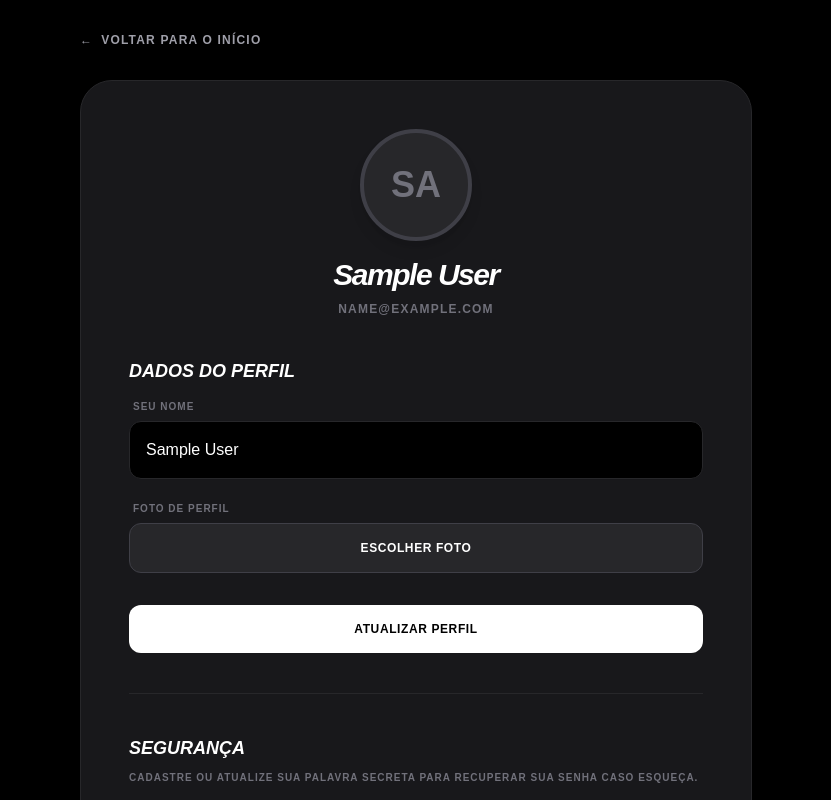
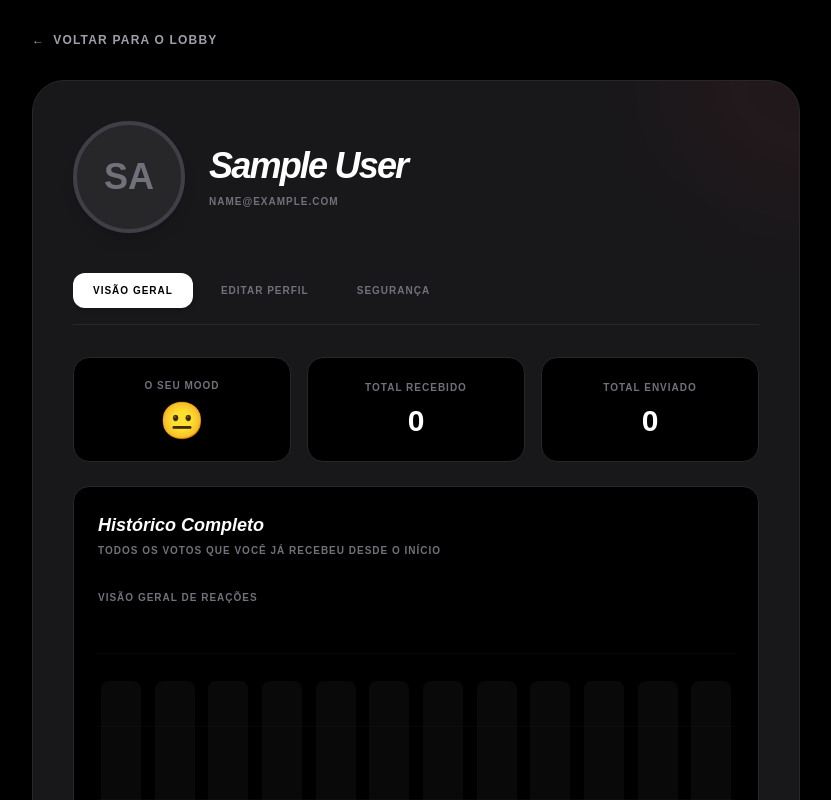
Before and after one commit to mfmwes/Querid-metro, a Next.js app: page /profile in a window 1280 px wide. Shown: the top 800 px of the page, without its empty margins (224-1055 px from the left). Built offline with nearby package versions, Linux system fonts and the light colour scheme; no server answers; the database is empty; sample sign-in values are in the browser's storage.

Commit message:
correção do problema de voto por grupo

```diff
--- a/app/api/user/[id]/route.ts
+++ b/app/api/user/[id]/route.ts
@@ -1,25 +1,37 @@
 import { NextResponse } from 'next/server';
 import { prisma } from '@/lib/prisma';
 
-export async function GET(req: Request, { params }: { params: Promise<{ id: string }> }) {
+export async function GET(
+  req: Request,
+  { params }: { params: { id: string } }
+) {
+  const { searchParams } = new URL(req.url);
+  const groupId = searchParams.get('groupId');
+  const userId = params.id;
+
   try {
-    // 1. AWAIT NO PARAMS: Esta é a nova regra do Next.js 15+ / 16+
-    const resolvedParams = await params;
-
-    // 2. Agora usamos o resolvedParams.id
     const user = await prisma.user.findUnique({
-      where: { id: resolvedParams.id },
+      where: { id: userId },
       include: {
-        votesSent: true,
-        votesReceived: true,
+        // Filtramos os votos recebidos pelo grupo (se enviado)
+        votesReceived: {
+          where: groupId ? { groupId: groupId } : {},
+          orderBy: { createdAt: 'desc' },
+        },
+        // Filtramos os votos enviados pelo grupo (se enviado)
+        votesSent: {
+          where: groupId ? { groupId: groupId } : {},
+          orderBy: { createdAt: 'desc' },
+        },
       },
     });
 
-    if (!user) return NextResponse.json({ error: 'Usuário não encontrado' }, { status: 404 });
+    if (!user) {
+      return NextResponse.json({ error: 'Usuário não encontrado' }, { status: 404 });
+    }
 
     return NextResponse.json(user);
   } catch (error) {
-    console.error("Erro na API do usuário:", error);
-    return NextResponse.json({ error: 'Erro ao buscar usuário' }, { status: 500 });
+    return NextResponse.json({ error: 'Erro ao buscar dados do usuário' }, { status: 500 });
   }
 }
--- a/app/api/votes/summary/route.ts
+++ b/app/api/votes/summary/route.ts
@@ -4,6 +4,7 @@ import { prisma } from '@/lib/prisma';
 export async function GET(req: Request) {
   const { searchParams } = new URL(req.url);
   const userId = searchParams.get('userId');
+  const groupId = searchParams.get('groupId'); // Captura o ID do grupo
 
   if (!userId) return NextResponse.json([]);
 
@@ -14,7 +15,12 @@ export async function GET(req: Request) {
     by: ['emoji'],
     where: {
       receiverId: userId,
-      createdAt: { gte: today }
+      // Se estivermos num grupo, filtramos por hoje e pelo grupo.
+      // Se não houver groupId, removemos o filtro de data para mostrar o "All-time" no perfil.
+      ...(groupId ? {
+          groupId: groupId,
+          createdAt: { gte: today }
+        } : {})
     },
     _count: { emoji: true }
   });
--- a/app/components/QueridometroClient.tsx
+++ b/app/components/QueridometroClient.tsx
@@ -19,7 +19,6 @@ type Vote = {
   groupId?: string | null;
 };
 
-// ADICIONADO: Agora recebe o groupId como prop opcional
 export default function QueridometroClient({ users, groupId }: { users: User[], groupId?: string }) {
   const router = useRouter();
   const [currentUser, setCurrentUser] = useState<User | null>(null);
@@ -34,7 +33,11 @@ export default function QueridometroClient({ users, groupId }: { users: User[],
       const user = JSON.parse(userStr);
       setCurrentUser(user);
 
-      // Passa o groupId na URL para puxar apenas os votos deste grupo
+      // Resetar os votos ao trocar de grupo para evitar bugs visuais
+      setMyDailyVotes([]);
+      setVotesSent([]);
+
+      // URL com groupId para garantir isolamento total via Banco de Dados
       const fetchUrl = groupId ? `/api/user/${user.id}?groupId=${groupId}` : `/api/user/${user.id}`;
 
       fetch(fetchUrl)
@@ -53,6 +56,7 @@ export default function QueridometroClient({ users, groupId }: { users: User[],
             });
             const todayLocal = formatter.format(new Date());
 
+            // Aqui filtramos por data, mas os votos já virão apenas do grupo correto pela API
             const todaysVotes = data.votesReceived.filter((vote: any) => {
               const voteDateLocal = formatter.format(new Date(vote.createdAt));
               return voteDateLocal === todayLocal;
@@ -65,21 +69,18 @@ export default function QueridometroClient({ users, groupId }: { users: User[],
     } else {
       router.push('/auth');
     }
-  }, [router, groupId]);
+  }, [router, groupId]); // groupId aqui é essencial para re-executar quando mudar de sala
 
   const hasVotedToday = (dateString: string) => {
     if (!dateString) return false;
-
     const voteDate = new Date(dateString);
     const now = new Date();
-
     const formatter = new Intl.DateTimeFormat('en-CA', {
       timeZone: 'America/Fortaleza',
       year: 'numeric',
       month: '2-digit',
       day: '2-digit'
     });
-
     return formatter.format(now) === formatter.format(voteDate);
   };
 
@@ -95,22 +96,19 @@ export default function QueridometroClient({ users, groupId }: { users: User[],
           senderId: currentUser.id,
           receiverId,
           emoji,
-          groupId // Envia o grupo atual para a API
+          groupId // Importante: Enviando o grupo atual no voto
         }),
       });
 
       const data = await res.json();
-
       if (!res.ok) {
         alert(data.error || 'Erro ao registrar voto.');
-        setLoading(false);
         return;
       }
 
       setVotesSent(prev => [...prev, data]);
       setSelectedUser(null);
-      router.refresh();
-
+      // Opcional: router.refresh() se houver componentes de servidor na página
     } catch (error) {
       console.error(error);
       alert('Erro ao processar voto.');
@@ -123,8 +121,6 @@ export default function QueridometroClient({ users, groupId }: { users: User[],
 
   return (
     <div className="space-y-10">
-
-      {/* SEU DASHBOARD PÚBLICO NESTE GRUPO */}
       <div className="bg-[#0a0a0a] border border-zinc-800 rounded-[2rem] p-8 shadow-2xl relative overflow-hidden">
         <div className="absolute top-0 right-0 w-64 h-64 bg-red-500/5 rounded-full blur-3xl -mr-32 -mt-32 pointer-events-none"></div>
 
@@ -132,10 +128,9 @@ export default function QueridometroClient({ users, groupId }: { users: User[],
           <div>
             <h3 className="text-2xl font-black italic tracking-tighter text-white">Meu Queridômetro</h3>
             <p className="text-zinc-500 text-xs font-bold uppercase tracking-widest mt-2">
-              Reações que você recebeu hoje nesta sala
+              Reações recebidas hoje nesta sala
             </p>
           </div>
-
           <div className="bg-white text-black px-4 py-2 rounded-full text-[10px] font-black uppercase tracking-widest shadow-lg">
             {myDailyVotes.length} {myDailyVotes.length === 1 ? 'voto hoje' : 'votos hoje'}
           </div>
@@ -146,32 +141,27 @@ export default function QueridometroClient({ users, groupId }: { users: User[],
         </div>
       </div>
 
-      {/* LISTA DE MEMBROS DO GRUPO */}
       <div className="pt-4">
         <h3 className="text-zinc-500 text-xs font-bold uppercase tracking-widest mb-6">
-          Membros da Sala ({users.length - 1})
+          Membros da Sala ({users.filter(u => u.id !== currentUser.id).length})
         </h3>
 
         <div className="grid grid-cols-1 md:grid-cols-2 lg:grid-cols-3 gap-5">
           {users
             .filter(u => u.id !== currentUser.id)
             .map(user => {
-
               const votoDeHoje = votesSent.find(vote =>
                 vote.receiverId === user.id && hasVotedToday(vote.createdAt)
               );
 
               return (
                 <div key={user.id} className="bg-zinc-900 border border-zinc-800 rounded-[1.5rem] p-5 flex flex-col gap-5 shadow-lg hover:border-zinc-700 transition-colors">
-
                   <div className="flex items-center justify-between gap-3 w-full">
                     <div className="w-12 h-12 rounded-full bg-zinc-800 flex items-center justify-center overflow-hidden shrink-0 border border-zinc-700">
                       {user.image ? (
                         <img src={user.image} alt={user.name} className="w-full h-full object-cover" />
                       ) : (
-                        <span className="text-sm font-bold text-zinc-500 uppercase">
-                          {user.name?.substring(0, 2)}
-                        </span>
+                        <span className="text-sm font-bold text-zinc-500 uppercase">{user.name?.substring(0, 2)}</span>
                       )}
                     </div>
 
@@ -185,7 +175,6 @@ export default function QueridometroClient({ users, groupId }: { users: User[],
                     <button
                       onClick={() => router.push(`/profile/${user.id}?groupId=${groupId || ''}`)}
                       className="shrink-0 text-[10px] bg-zinc-800 hover:bg-zinc-700 text-zinc-300 hover:text-white px-3 py-2 rounded-xl transition-colors uppercase font-bold"
-                      title="Ver Dashboard"
                     >
                       Ver Emojis
                     </button>
@@ -195,9 +184,7 @@ export default function QueridometroClient({ users, groupId }: { users: User[],
                     {votoDeHoje ? (
                       <div className="flex items-center gap-3 bg-zinc-900/80 px-4 py-2.5 rounded-xl border border-zinc-800">
                         <span className="text-2xl drop-shadow-md">{votoDeHoje.emoji}</span>
-                        <span className="text-[10px] text-zinc-400 font-bold uppercase tracking-widest">
-                          Enviado hoje
-                        </span>
+                        <span className="text-[10px] text-zinc-400 font-bold uppercase tracking-widest">Enviado hoje</span>
                       </div>
                     ) : selectedUser === user.id ? (
                       <div className="flex flex-col w-full gap-4 py-2">
@@ -213,12 +200,7 @@ export default function QueridometroClient({ users, groupId }: { users: User[],
                             </button>
                           ))}
                         </div>
-                        <button
-                          onClick={() => setSelectedUser(null)}
-                          className="text-[10px] text-zinc-500 hover:text-zinc-300 font-bold uppercase tracking-wider transition-colors"
-                        >
-                          Cancelar
-                        </button>
+                        <button onClick={() => setSelectedUser(null)} className="text-[10px] text-zinc-500 hover:text-zinc-300 font-bold uppercase tracking-wider transition-colors">Cancelar</button>
                       </div>
                     ) : (
                       <button
@@ -229,7 +211,6 @@ export default function QueridometroClient({ users, groupId }: { users: User[],
                       </button>
                     )}
                   </div>
-
                 </div>
               );
             })}
--- a/app/profile/page.tsx
+++ b/app/profile/page.tsx
@@ -2,10 +2,18 @@
 import { useState, useEffect } from 'react';
 import { useRouter } from 'next/navigation';
 import Link from 'next/link';
+import ProfileChart from '@/app/components/ProfileChart'; // Importando o seu gráfico!
 
 export default function ProfilePage() {
   const router = useRouter();
   const [user, setUser] = useState<any>(null);
+
+  // Controle de Abas (dashboard | edit | security)
+  const [activeTab, setActiveTab] = useState('dashboard');
+
+  // Estados dos Votos Históricos (All-Time)
+  const [allVotesReceived, setAllVotesReceived] = useState<any[]>([]);
+  const [allVotesSent, setAllVotesSent] = useState<any[]>([]);
 
   // Estados do Perfil (Nome e Foto)
   const [name, setName] = useState('');
@@ -25,26 +33,43 @@ export default function ProfilePage() {
       setUser(parsedUser);
       setName(parsedUser.name || '');
       setImage(parsedUser.image || '');
+
+      // NOVO: Busca o histórico COMPLETO do usuário
+      fetch(`/api/user/${parsedUser.id}`)
+        .then(res => res.json())
+        .then(data => {
+          if (data.votesReceived) setAllVotesReceived(data.votesReceived);
+          if (data.votesSent) setAllVotesSent(data.votesSent);
+        })
+        .catch(err => console.error("Erro ao buscar histórico:", err));
+
     } else {
       router.push('/auth');
     }
   }, [router]);
 
-  // --- NOVA FUNÇÃO DE UPLOAD DE FOTO ---
+  // Calcula qual é o emoji mais recebido de todos os tempos
+  const getTopEmoji = () => {
+    if (allVotesReceived.length === 0) return '😐';
+    const counts: Record<string, number> = {};
+    allVotesReceived.forEach(v => counts[v.emoji] = (counts[v.emoji] || 0) + 1);
+
+    // Ordena do maior para o menor e pega o primeiro
+    const sorted = Object.entries(counts).sort((a, b) => b[1] - a[1]);
+    return sorted[0][0];
+  };
+
   const handleImageUpload = (e: React.ChangeEvent<HTMLInputElement>) => {
     const file = e.target.files?.[0];
     if (file) {
-      // Verifica se o arquivo não é gigante (limite de 2MB para não pesar o banco)
       if (file.size > 2 * 1024 * 1024) {
         setProfileMessage({ text: 'A imagem deve ter no máximo 2MB.', type: 'error' });
         return;
       }
-
       const reader = new FileReader();
       reader.onloadend = () => {
-        // Guarda a imagem convertida (Base64) no estado para salvar no banco depois
         setImage(reader.result as string);
-        setProfileMessage({ text: '', type: '' }); // Limpa erros antigos
+        setProfileMessage({ text: '', type: '' });
       };
       reader.readAsDataURL(file);
     }
@@ -105,32 +130,94 @@ export default function ProfilePage() {
 
   return (
     <div className="min-h-screen bg-black p-4 md:p-8 font-sans">
-      <div className="max-w-2xl mx-auto space-y-8">
+      <div className="max-w-3xl mx-auto space-y-8">
 
         {/* CABEÇALHO */}
         <div className="flex justify-between items-center mb-8">
             <Link href="/" className="flex items-center gap-2 text-zinc-400 hover:text-white transition-colors text-xs font-bold uppercase tracking-widest">
-              <span>←</span> Voltar para o Início
+              <span>←</span> Voltar para o Lobby
             </Link>
         </div>
 
-        <div className="bg-zinc-900 border border-zinc-800 p-8 md:p-12 rounded-[2rem] shadow-2xl">
+        <div className="bg-zinc-900 border border-zinc-800 p-6 md:p-10 rounded-[2rem] shadow-2xl relative overflow-hidden">
 
-          <div className="flex flex-col items-center text-center mb-10">
-            <div className="w-28 h-28 rounded-full bg-zinc-800 border-4 border-zinc-700 flex items-center justify-center mb-4 overflow-hidden shadow-lg">
+          {/* Brilho de Fundo */}
+          <div className="absolute top-0 right-0 w-64 h-64 bg-red-500/5 rounded-full blur-3xl -mr-32 -mt-32 pointer-events-none"></div>
+
+          {/* CABEÇALHO DO PERFIL */}
+          <div className="flex flex-col md:flex-row items-center gap-6 mb-10 relative z-10">
+            <div className="w-28 h-28 shrink-0 rounded-full bg-zinc-800 border-4 border-zinc-700 flex items-center justify-center overflow-hidden shadow-lg">
               {image ? (
                 <img src={image} alt="Perfil" className="w-full h-full object-cover" />
               ) : (
                 <span className="text-4xl font-black text-zinc-500 uppercase">{name?.substring(0, 2)}</span>
               )}
             </div>
-            <h1 className="text-3xl font-black italic text-white tracking-tighter">{name}</h1>
-            <p className="text-zinc-500 text-xs font-bold uppercase tracking-widest mt-2">{user.email}</p>
+            <div className="text-center md:text-left">
+              <h1 className="text-3xl md:text-4xl font-black italic text-white tracking-tighter">{name}</h1>
+              <p className="text-zinc-500 text-[10px] font-bold uppercase tracking-widest mt-2">{user.email}</p>
+            </div>
           </div>
 
-          {/* --- FORMULÁRIO DE PERFIL (NOME E FOTO) --- */}
-          <div className="mb-10">
-            <h2 className="text-lg font-black italic text-white mb-2">DADOS DO PERFIL</h2>
+          {/* NAVEGAÇÃO POR ABAS */}
+          <div className="flex gap-2 overflow-x-auto pb-4 mb-8 border-b border-zinc-800 relative z-10 scrollbar-hide">
+            <button
+              onClick={() => setActiveTab('dashboard')}
+              className={`px-5 py-2.5 rounded-xl text-[10px] font-bold uppercase tracking-widest whitespace-nowrap transition-all ${activeTab === 'dashboard' ? 'bg-white text-black shadow-md' : 'text-zinc-500 hover:text-white hover:bg-zinc-800'}`}
+            >
+              Visão Geral
+            </button>
+            <button
+              onClick={() => setActiveTab('edit')}
+              className={`px-5 py-2.5 rounded-xl text-[10px] font-bold uppercase tracking-widest whitespace-nowrap transition-all ${activeTab === 'edit' ? 'bg-white text-black shadow-md' : 'text-zinc-500 hover:text-white hover:bg-zinc-800'}`}
+            >
+              Editar Perfil
+            </button>
+            <button
+              onClick={() => setActiveTab('security')}
+              className={`px-5 py-2.5 rounded-xl text-[10px] font-bold uppercase tracking-widest whitespace-nowrap transition-all ${activeTab === 'security' ? 'bg-white text-black shadow-md' : 'text-zinc-500 hover:text-white hover:bg-zinc-800'}`}
+            >
+              Segurança
+            </button>
+          </div>
+
+          {/* --- ABA 1: VISÃO GERAL (O DASHBOARD HISTÓRICO) --- */}
+          {activeTab === 'dashboard' && (
+            <div className="space-y-6 animate-in fade-in duration-500 relative z-10">
+
+              {/* 3 Cards de Estatísticas */}
+              <div className="grid grid-cols-1 md:grid-cols-3 gap-4">
+                <div className="bg-black border border-zinc-800 p-5 rounded-2xl flex flex-col justify-center items-center gap-2">
+                  <p className="text-[10px] text-zinc-500 font-bold uppercase tracking-widest">O Seu Mood</p>
+                  <span className="text-4xl drop-shadow-md">{getTopEmoji()}</span>
+                </div>
+
+                <div className="bg-black border border-zinc-800 p-5 rounded-2xl flex flex-col justify-center items-center gap-2">
+                  <p className="text-[10px] text-zinc-500 font-bold uppercase tracking-widest">Total Recebido</p>
+                  <span className="text-3xl font-black text-white">{allVotesReceived.length}</span>
+                </div>
+
+                <div className="bg-black border border-zinc-800 p-5 rounded-2xl flex flex-col justify-center items-center gap-2">
+                  <p className="text-[10px] text-zinc-500 font-bold uppercase tracking-widest">Total Enviado</p>
+                  <span className="text-3xl font-black text-white">{allVotesSent.length}</span>
+                </div>
+              </div>
+
+              {/* Gráfico All-Time */}
+              <div className="bg-black border border-zinc-800 p-6 rounded-2xl">
+                 <div className="mb-4">
+                    <h3 className="text-lg font-bold text-white italic">Histórico Completo</h3>
+                    <p className="text-zinc-500 text-[10px] font-bold uppercase tracking-widest mt-1">Todos os votos que você já recebeu desde o início</p>
+                 </div>
+                 <ProfileChart votes={allVotesReceived} />
+              </div>
+            </div>
+          )}
+
+          {/* --- ABA 2: EDITAR PERFIL --- */}
+          {activeTab === 'edit' && (
+            <div className="animate-in fade-in duration-500 relative z-10">
+              <h2 className="text-lg font-black italic text-white mb-6">DADOS DO PERFIL</h2>
               <form onSubmit={handleUpdateProfile} className="space-y-4">
                 <div>
                   <label className="text-zinc-500 text-[10px] font-bold uppercase tracking-widest ml-1">Seu Nome</label>
@@ -143,27 +230,18 @@ export default function ProfilePage() {
                   />
                 </div>
 
-              {/* BOTÃO DE UPLOAD DE IMAGEM */}
                 <div>
                   <label className="text-zinc-500 text-[10px] font-bold uppercase tracking-widest ml-1">Foto de Perfil</label>
                   <div className="flex items-center gap-3 mt-1">
                     <label className="cursor-pointer flex-1 bg-zinc-800 border border-zinc-700 hover:bg-zinc-700 text-white text-xs font-bold uppercase tracking-wider p-4 rounded-xl transition-all text-center">
                       Escolher Foto
-                    <input
-                      type="file"
-                      accept="image/*"
-                      onChange={handleImageUpload}
-                      className="hidden" // Esconde o input feio do navegador
-                    />
+                      <input type="file" accept="image/*" onChange={handleImageUpload} className="hidden" />
                     </label>
-
-                  {/* Botão de remover foto só aparece se a pessoa já tiver uma */}
                     {image && (
                       <button
                         type="button"
                         onClick={() => setImage('')}
                         className="bg-red-500/10 hover:bg-red-500 text-red-500 hover:text-white border border-red-500/30 text-xs font-bold uppercase p-4 rounded-xl transition-all"
-                      title="Remover Foto"
                       >
                         Remover
                       </button>
@@ -186,12 +264,14 @@ export default function ProfilePage() {
                 )}
               </form>
             </div>
+          )}
 
-          {/* --- FORMULÁRIO DE SEGURANÇA (PALAVRA SECRETA) --- */}
-          <div className="pt-10 border-t border-zinc-800">
+          {/* --- ABA 3: SEGURANÇA --- */}
+          {activeTab === 'security' && (
+            <div className="animate-in fade-in duration-500 relative z-10">
               <h2 className="text-lg font-black italic text-white mb-2">SEGURANÇA</h2>
               <p className="text-zinc-500 text-[10px] font-bold uppercase tracking-widest mb-6 leading-relaxed">
-              Cadastre ou atualize sua palavra secreta para recuperar sua senha caso esqueça.
+                Cadastre ou atualize a sua palavra secreta para recuperar a sua senha caso esqueça.
               </p>
 
               <form onSubmit={handleUpdateSecret} className="space-y-4">
@@ -219,6 +299,7 @@ export default function ProfilePage() {
                 )}
               </form>
             </div>
+          )}
 
         </div>
       </div>
```
Lines whose indentation alone changed are shown as unchanged.
